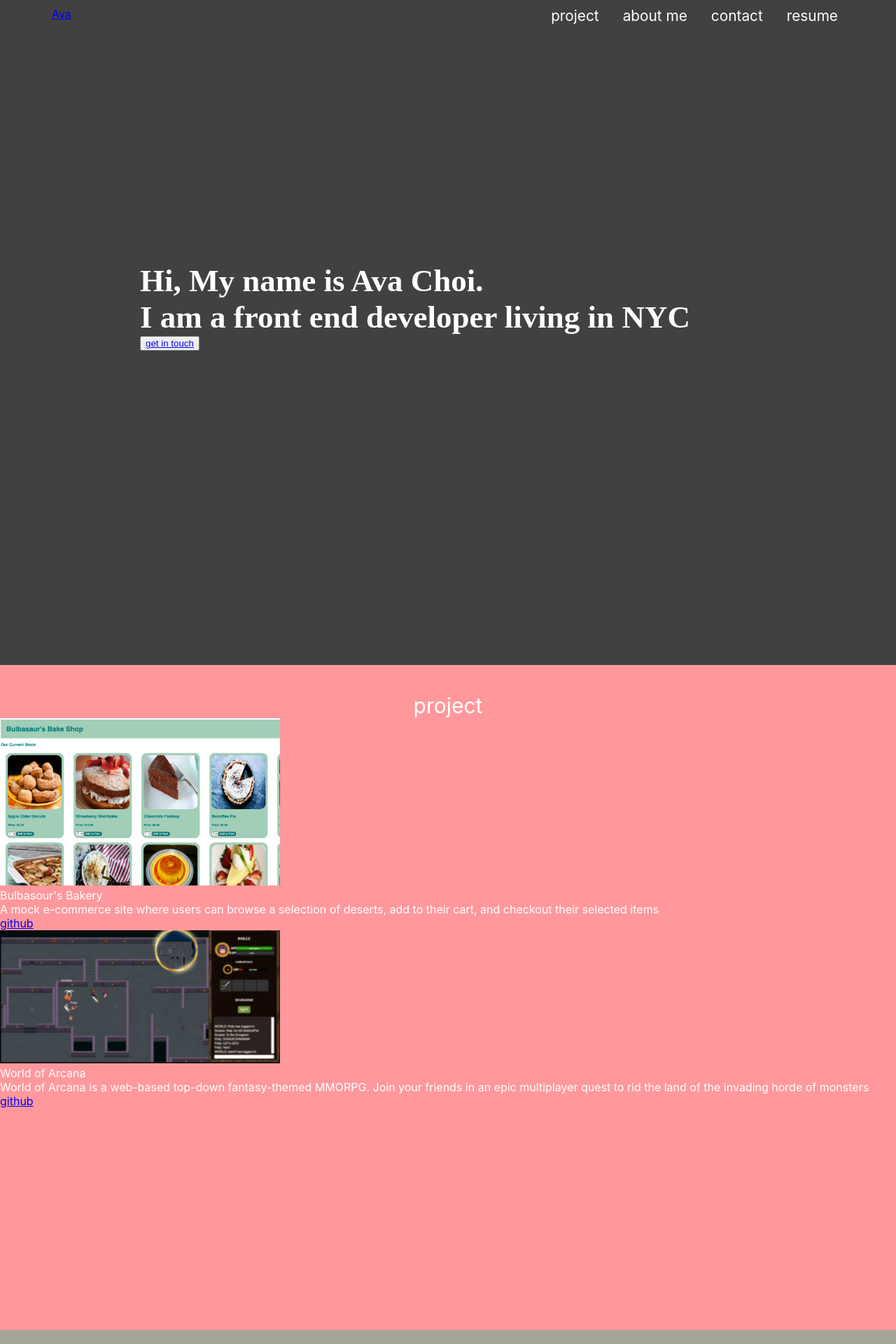
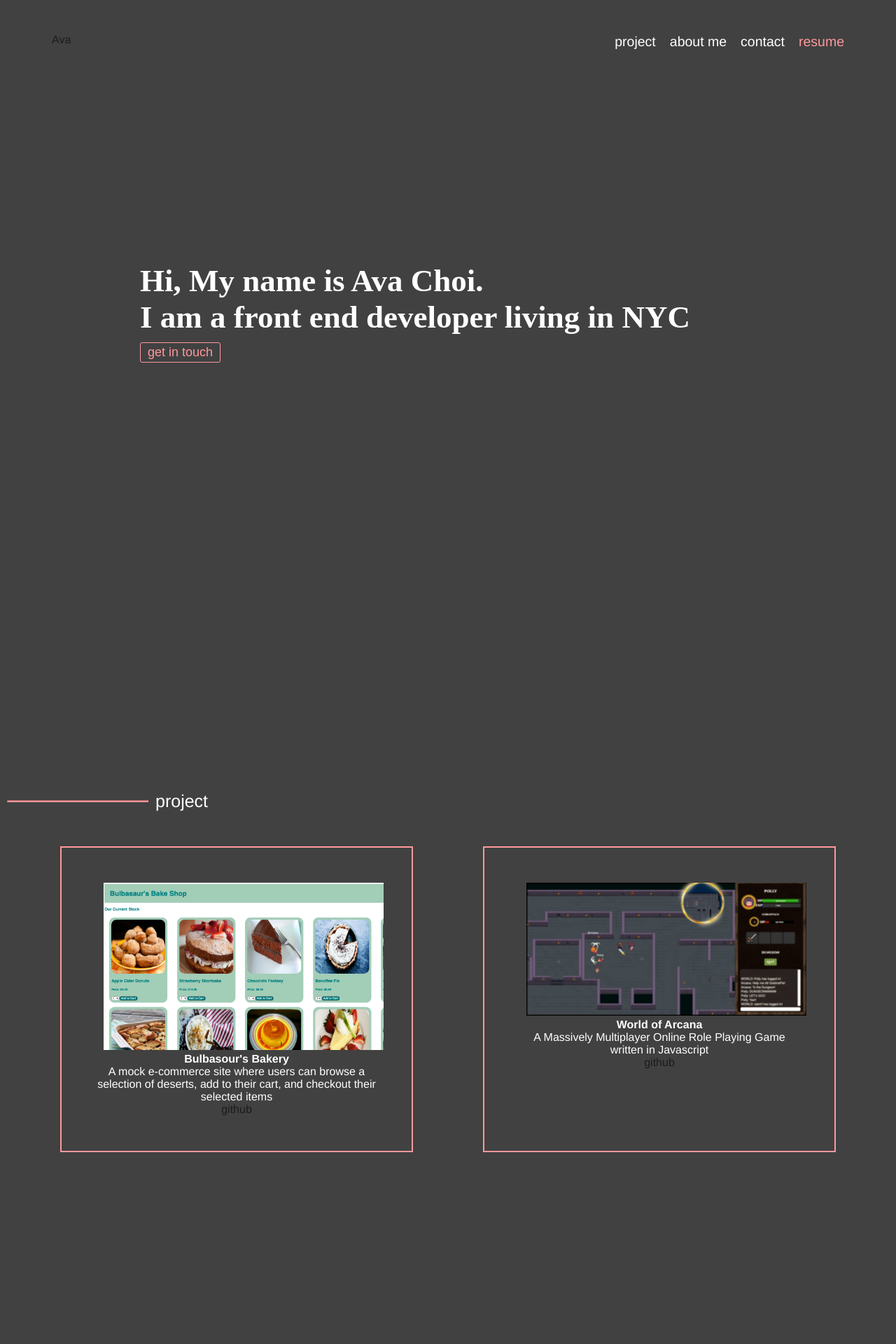
Before and after one commit to avachoi/portfolio, a React (Create React App) app: page / in a window 1280 px wide. Shown: the top 1920 px of the page at 70% size. Built offline with nearby package versions, Linux system fonts and the light colour scheme.

Commit message:
background-color

```diff
--- a/src/App.js
+++ b/src/App.js
@@ -2,7 +2,7 @@ import logo from "./logo.svg";
 import "./App.css";
 import bulbasour from "./bulbasour.png";
 import woa from "./woa.png";
-import me from "./me.JPG";
+import me from "./ava.png";
 import resume from "./resume.pdf";
 import { Link } from "react-router-dom";
 import React, { useRef } from "react";
@@ -39,17 +39,28 @@ function App({ mailto, label }) {
 				</div>
 
 				<nav>
-					<div class="nav-item">
-						<a href="#projects">project</a>
+					<div className="nav-item">
+						<a href="#projects" style={{ color: "white" }}>
+							project
+						</a>
 					</div>
-					<div class="nav-item">
-						<a href="#aboutMe">about me</a>
+					<div className="nav-item">
+						<a href="#aboutMe" style={{ color: "white" }}>
+							about me
+						</a>
 					</div>
-					<div class="nav-item">
-						<a href="#contact">contact</a>
+					<div className="nav-item">
+						<a href="#contact" style={{ color: "white" }}>
+							contact
+						</a>
 					</div>
-					<div class="nav-item">
-						<a href={resume} target="_blank" rel="noreferrer">
+					<div className="nav-item">
+						<a
+							href={resume}
+							target="_blank"
+							rel="noreferrer"
+							style={{ color: "#ff989c" }}
+						>
 							resume
 						</a>
 					</div>
@@ -63,12 +74,30 @@ function App({ mailto, label }) {
 				</div>
 
 				<button className="contact1">
-					<a href="#contact">get in touch</a>
+					<a href="#contact" style={{ color: "#ff989c" }}>
+						get in touch
+					</a>
 				</button>
 			</div>
 
 			<div id="projects">
-				<div className="section">project</div>
+				<div className="sectionHead">
+					<hr
+						style={{
+							// color: "black",
+							backgroundColor: "#ff989c",
+							height: 1,
+							width: "100px",
+							margin: "10px",
+							borderColor: "#ff989c",
+							paddingLeft: "100px",
+						}}
+					/>
+					<div className="sectionName">project</div>
+				</div>
+
+				<div id="projectList">
+					<div className="singleProject">
 						<div>
 							<a
 								href="https://bulbasaur-bake-shop.herokuapp.com"
@@ -91,6 +120,9 @@ function App({ mailto, label }) {
 								github
 							</a>
 						</div>
+					</div>
+
+					<div className="singleProject">
 						<div>
 							<a
 								href="https://world-of-arcana.herokuapp.com/"
@@ -102,9 +134,8 @@ function App({ mailto, label }) {
 
 							<div className="projectTitle">World of Arcana</div>
 							<div className="projectDiscription">
-						World of Arcana is a web-based top-down fantasy-themed MMORPG. Join
-						your friends in an epic multiplayer quest to rid the land of the
-						invading horde of monsters
+								A Massively Multiplayer Online Role Playing Game written in
+								Javascript
 							</div>
 							<a
 								href="https://github.com/capstone-2108/world-of-arcana"
@@ -115,16 +146,32 @@ function App({ mailto, label }) {
 							</a>
 						</div>
 					</div>
+				</div>
+			</div>
 
 			<div id="aboutMe">
-				<div className="section">About me</div>
-				<img src={me} width="400px" hight="200px" />
+				<div className="sectionHead">
+					<hr
+						style={{
+							// color: "black",
+							backgroundColor: "#ff989c",
+							height: 1,
+							width: "100px",
+							margin: "10px",
+							borderColor: "#ff989c",
+							paddingLeft: "100px",
+						}}
+					/>
+					<div className="sectionName">about me</div>
+				</div>
+				<div id="aboutMeContents">
+					<img src={me} id="me" width="400px" />
 					<div className="description">
 						As a full stack software engineer, with an excitement for challenges
 						and thinking through how to anticipate the future, I continue to
-					strive to learn all things software and tech related to solve problems
-					with creative people and innovation. Here are a few technologies I’ve
-					been working with recently:
+						strive to learn all things software and tech related to solve
+						problems with creative people and innovation. Here are a few
+						technologies I’ve been working with recently:
 						<ul>
 							<li>Javascript</li>
 							<li>HTML</li>
@@ -136,7 +183,6 @@ function App({ mailto, label }) {
 							<li>PostgreSQL</li>
 							<li>Sequelize</li>
 						</ul>
-				</div>
 						<a
 							href="https://www.linkedin.com/in/ava-jeongyeonchoi/"
 							target="_blank"
@@ -144,31 +190,96 @@ function App({ mailto, label }) {
 						>
 							linkedin
 						</a>
-				<a href="https://github.com/avachoi" target="_blank" rel="noreferrer">
+						<a
+							href="https://github.com/avachoi"
+							target="_blank"
+							rel="noreferrer"
+						>
 							github
 						</a>
 						<a href={resume} target="_blank" rel="noreferrer">
 							resume
 						</a>
 					</div>
+				</div>
+			</div>
 
 			<div id="contact">
-				<div className="section">Contact</div>
-				<div>
+				<div className="sectionHead">
+					<hr
+						style={{
+							// color: "black",
+							backgroundColor: "#ff989c",
+							height: 1,
+							width: "100px",
+							margin: "10px",
+							borderColor: "#ff989c",
+							paddingLeft: "100px",
+						}}
+					/>
+					<div className="sectionName">contact</div>
+				</div>
+				<div className="contactText">
 					if you'd like to work with me or would like more information then
 					email me to get in touch.
 				</div>
-				<div>alexbchoi@gmail.com</div>
-				<button>Email me</button>
+				<div style={{ color: "#ff989c" }}>alexbchoi@gmail.com</div>
 
-				<form onSubmit={sendEmail}>
+				{/* <form onSubmit={sendEmail}>
 					<label>Name</label>
-					<input type="text" name="from_name" />
+					<input type="text" name="from_name"/>
 					<label>Email</label>
 					<input type="email" name="email" />
 					<label>Message</label>
 					<textarea name="message" />
 					<input type="submit" value="Send" />
+				</form> */}
+				<form onSubmit={sendEmail}>
+					<div className="row pt-5 mx-auto">
+						<div className="col-8 form-group mx-auto">
+							<input
+								type="text"
+								className="form-control"
+								placeholder="Name"
+								name="from_name"
+								style={{ width: "253px" }}
+							/>
+						</div>
+						<div className="col-8 form-group pt-2 mx-auto">
+							<input
+								type="email"
+								className="form-control"
+								placeholder="Email Address"
+								name="email"
+								style={{ width: "253px", margin: "12px" }}
+							/>
+						</div>
+
+						<div className="col-8 form-group pt-2 mx-auto">
+							<textarea
+								className="form-control"
+								id=""
+								cols="30"
+								rows="8"
+								placeholder="Your message"
+								name="message"
+							></textarea>
+						</div>
+						<div className="col-8 pt-3 mx-auto">
+							<input
+								type="submit"
+								className="btn btn-info"
+								value="Send Message"
+								style={{
+									backgroundColor: "#414141",
+									border: "1px solid #ff989c",
+									color: "#ff989c",
+									borderRadius: "3px",
+									padding: "3px",
+								}}
+							></input>
+						</div>
+					</div>
 				</form>
 			</div>
 		</div>
--- a/src/index.css
+++ b/src/index.css
@@ -1,11 +1,11 @@
 body {
 	margin: 0;
-	font-family: -apple-system, BlinkMacSystemFont, "Segoe UI", "Roboto", "Oxygen",
-		"Ubuntu", "Cantarell", "Fira Sans", "Droid Sans", "Helvetica Neue",
+	font-family: Avenir Next, Avenir, Helvetica Neue, Segoe UI, Helvetica, Arial,
 		sans-serif;
 	-webkit-font-smoothing: antialiased;
 	-moz-osx-font-smoothing: grayscale;
 	color: white;
+	background-color: #414141;
 }
 
 code {
@@ -16,8 +16,8 @@ header {
 	display: flex;
 	justify-content: space-between;
 	position: fixed;
-	margin: 0 4em;
-	padding: 10px;
+	margin: 3em 4em;
+	/* padding: 5px; */
 	width: calc(100% - 8em);
 	color: #fff;
 	z-index: 2;
@@ -25,18 +25,17 @@ header {
 
 header nav {
 	display: flex;
+	font-size: 15px;
 }
 
 .nav-item {
 	height: 1.5em;
-	margin: 0 1.5em 0 0;
 }
 
 .nav-item a {
 	font-size: 1.3em;
 	color: #fff;
 	text-decoration: none;
-	padding: 5px;
 }
 .nav-item a:hover {
 	color: #202b47;
@@ -51,16 +50,23 @@ header nav {
 }
 #projects {
 	height: 950px;
-	background-color: #ff989c;
+	/* border: 4px solid #414141;
+	margin: 10px; */
+	padding-top: 180px;
 }
 #aboutMe {
 	height: 950px;
-	background-color: #a6a69a;
+	/* background-color: #a6a69a; */
+	background-color: #414141;
+	padding-top: 180px;
 }
 #contact {
 	height: 950px;
 	/* background-color: #6f7c82; */
-	background-color: #825983;
+	/* background-color: #825983; */
+	/* background-color: #a6a69a; */
+	text-align: center;
+	padding-top: 180px;
 }
 #nav {
 	position: fixed;
@@ -71,11 +77,30 @@ header nav {
 	padding-top: 375px;
 	/* padding-left: 200px; */
 	font-size: 45px;
-	font-family: "Tiempos Headline Bold", serif;
+	font-family: "Tiempos Headline Bold", bold, serif;
 	font-weight: 900;
 }
+.contact1 {
+	margin-top: 10px;
+	background-color: #414141;
+	border: 1px solid #ff989c;
+	border-radius: 3px;
+	font-size: 18px;
+	padding: 3px 0px;
+	color: #414141;
+	text-decoration: none;
+}
+a:link {
+	text-decoration: none;
+	color: #1c1c1c;
+}
 
-@media (min-width: 600px) {
+a:visited {
+	text-decoration: none;
+	color: #171717;
+}
+
+@media (max-width: 988px) {
 	.greeting {
 		padding-left: 100px;
 		padding-right: 100px;
@@ -83,9 +108,15 @@ header nav {
 	.contact1 {
 		margin-left: 100px;
 	}
+	#projects {
+		height: 1200px;
+	}
+	#aboutMe {
+		height: 1250px;
+	}
 }
 
-@media (min-width: 960px) {
+@media (max-width: 2000px) {
 	.greeting {
 		padding-left: 200px;
 	}
@@ -93,9 +124,57 @@ header nav {
 		margin-left: 200px;
 	}
 }
+.sectionHead {
+	display: flex;
+	align-items: center;
+}
+.sectionName {
+	font-size: 25px;
+	/* text-align: center; */
+}
+.projectTitle {
+	font-weight: 600;
+}
+#projectList {
+	display: flex;
+	flex-wrap: wrap;
+	justify-content: center;
+}
+.singleProject {
+	width: 400px;
+	text-align: center;
+	padding: 50px;
+	border: 2px solid #ff989c;
+	margin: 50px;
+}
+#aboutMeContents {
+	display: flex;
+	flex-wrap: wrap;
+}
+.description {
+	width: 600px;
 
-.section {
-	font-size: 30px;
-	text-align: center;
-	padding-top: 40px;
+	margin-top: 100px;
+	padding-left: 100px;
 }
+#me {
+	margin-left: 100px;
+	margin-top: 100px;
+}
+
+a {
+	margin: 10px;
+}
+form {
+	min-height: 40vh;
+	display: flex;
+	flex-direction: column;
+	align-items: center;
+	justify-content: center;
+	font-size: calc(10px + 2vmin);
+	color: white;
+}
+.contactText {
+	margin-top: 100px;
+	padding: 20px;
+}
```
Also changed, not shown: src/ava.png (added). Lines whose indentation alone changed are shown as unchanged.
